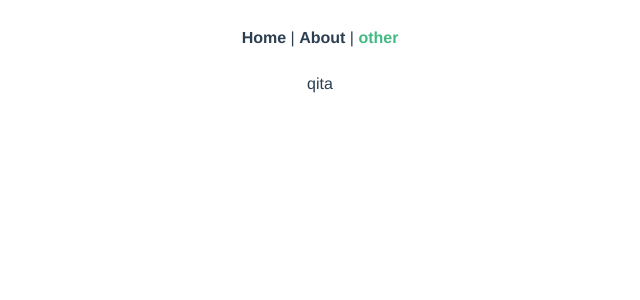
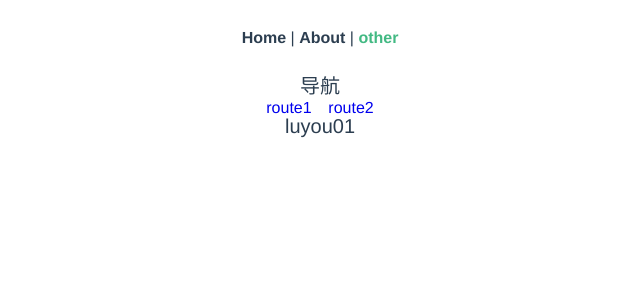
Before and after one commit to milyyy/_vue, a Vue app: page /other in a window 1280 px wide. Shown: the top 300 px of the page, without its empty margins (320-960 px from the left). Built offline with nearby package versions, Linux system fonts and the light colour scheme.

Commit message:
添加other页面，增加两个子路由

```diff
--- a/src/assets/style/reset.css
+++ b/src/assets/style/reset.css
@@ -34,6 +34,7 @@ body {
 }
 a {
 	text-decoration: none;
+	font-size: 16px;
 }
 ol, ul {
 	list-style: none;
--- a/src/routes/index.js
+++ b/src/routes/index.js
@@ -24,8 +24,23 @@ export default new Router({
     },
     {
       path: "/other",
-      name: "other",
-      component: () => import("@/views/Other.vue")
+      // name: "other",
+      component: () => import("@/views/Other.vue"),
+      children: [
+        {
+          // 默认路由渲染
+          path: "",
+          component: () => import("@/views/other/route1.vue")
+        },
+        {
+          path: "route1",
+          component: () => import("@/views/other/route1.vue")
+        },
+        {
+          path: "route2",
+          component: () => import("@/views/other/route2.vue")
+        }
+      ]
     }
   ]
 });
--- a/src/views/Other.vue
+++ b/src/views/Other.vue
@@ -1,5 +1,21 @@
 <template>
-  <div>
-    qita
+  <div id="other">
+    <p>导航</p>
+    <router-link to="/other/route1">route1</router-link>&nbsp;&nbsp;
+    <router-link to="/other/route2">route2</router-link>
+    <router-view></router-view>
   </div>
 </template>
+
+<script>
+export default {
+  data() {
+    return {}
+  }
+}
+</script>
+
+<style lang="stylus" scoped>
+#other
+  font-size 20px
+</style>
--- /dev/null
+++ b/src/views/other/route1.vue
@@ -0,0 +1,5 @@
+<template>
+  <div>
+    luyou01
+  </div>
+</template>
--- /dev/null
+++ b/src/views/other/route2.vue
@@ -0,0 +1,5 @@
+<template>
+  <div>
+    luyou02
+  </div>
+</template>
```
